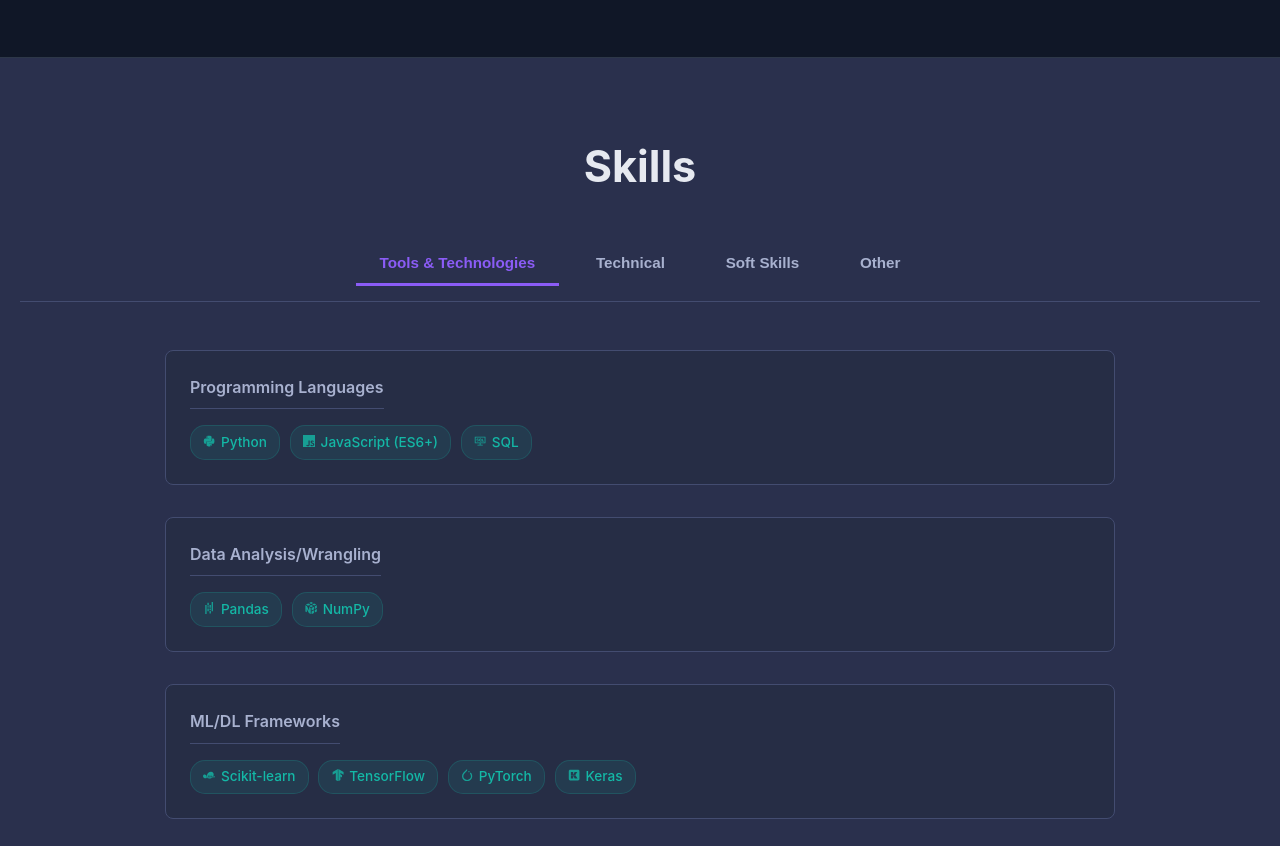
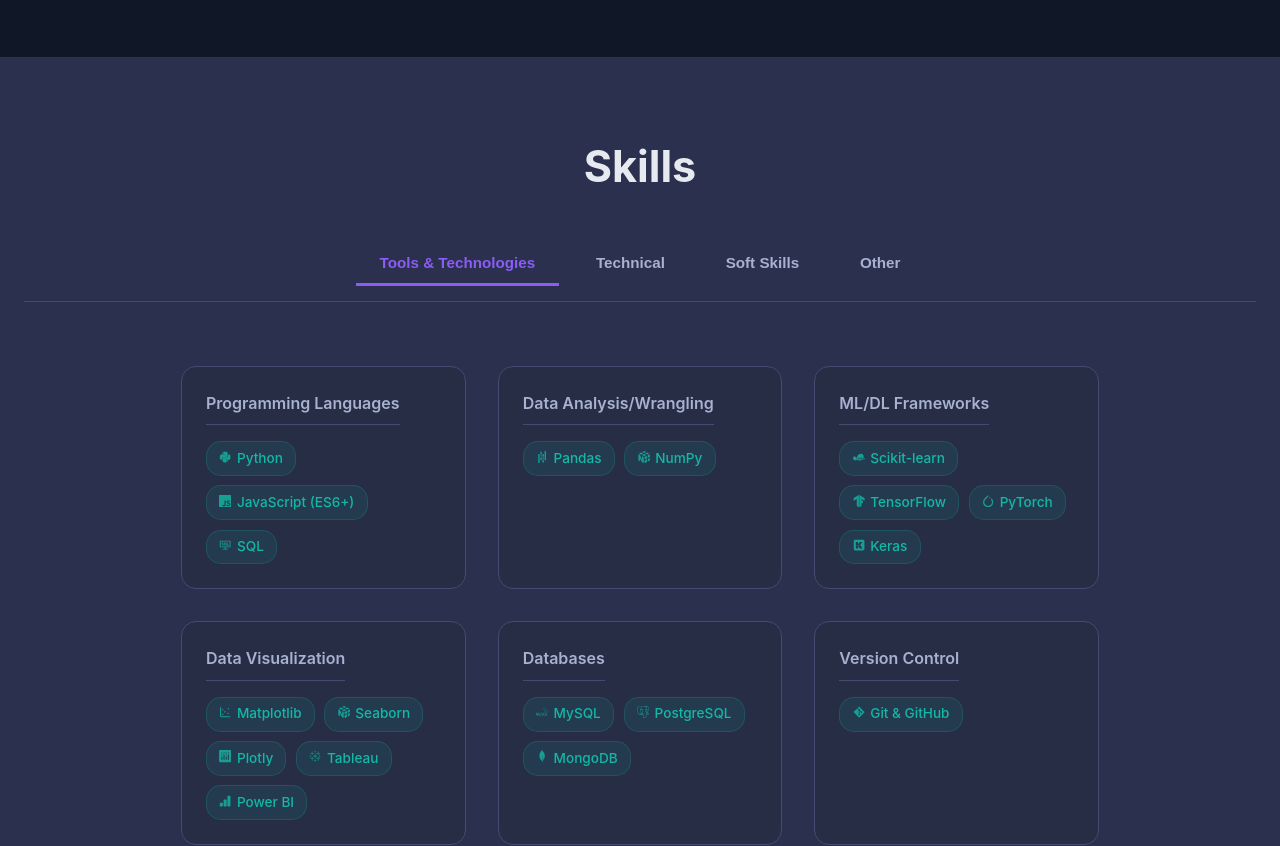
Before and after one commit to Arignan/Portfolio-Arignan-new, a React (Vite) app: page / in a window 1280 px wide. Shown: the part 5140-5986 px from the top of the page. Built offline with nearby package versions, Linux system fonts and the light colour scheme.

Commit message:
skills section updated

```diff
--- a/src/components/Skills/Skills.jsx
+++ b/src/components/Skills/Skills.jsx
@@ -33,7 +33,7 @@ const Skills = () => {
 
   return (
     <section id="skills" className={styles.skills}>
-      <div className="container">
+      <div className={styles.container}>
         <h2 className={styles.sectionTitle}>Skills</h2> {/* Reuse style */}
 
         {/* Tab Buttons */}
--- a/src/components/Skills/Skills.module.css
+++ b/src/components/Skills/Skills.module.css
@@ -19,6 +19,10 @@
   position: relative;
   font-family: 'Inter', sans-serif;
   color: var(--indigo-text-soft);
+}
+.skills .container{
+  margin: 0 auto; /* Center container */
+  padding: 0 1.5rem; /* Horizontal padding for smaller screens */
 }
 
 .sectionTitle { /* Reuse Section Title style */
@@ -104,19 +108,58 @@
   align-items: center;
   gap: 0.8rem;
   background-color: var(--indigo-card-bg); /* Card BG for item */
-  padding: 0.8rem 1rem;
-  border-radius: 6px;
-  border: 1px solid var(--indigo-border);
+  padding: 15px;
+  border-radius: 12px;
+  border: 1px solid transparent;
   transition: transform 0.2s ease, border-color 0.2s ease;
 }
 .skillItem:hover {
-    transform: scale(1.03);
-    border-color: #5a6780;
+  /* Apply the animation on hover */
+  animation: borderColorSequence 0.4s ease-in-out forwards; /* Animation runs for 1.5s, stops at the final state */
+  transform: scale(1.005); /* Keep your scaling effect */
+}
+
+/* Define the keyframes for the border color animation */
+@keyframes borderColorSequence {
+  0% {
+      border-top-color: transparent;
+      border-right-color: transparent;
+      border-bottom-color: transparent;
+      border-left-color: transparent;
+  }
+  25% {
+      /* Right border turns blue */
+      border-top-color: transparent;
+      border-right-color: #2fad72;
+      border-bottom-color: transparent;
+      border-left-color: transparent;
+  }
+  50% {
+      /* Bottom border turns blue (Right stays blue) */
+      border-top-color: transparent;
+      border-right-color: #2fad72;
+      border-bottom-color: #2fad72;
+      border-left-color: transparent;
+  }
+  75% {
+      /* Left border turns blue (Right and Bottom stay blue) */
+      border-top-color: transparent;
+      border-right-color: #2fad72;
+      border-bottom-color: #2fad72;
+      border-left-color: #2fad72;
+  }
+  100% {
+      /* Top border turns blue (All sides are now blue) */
+      border-top-color: #2fad72;
+      border-right-color: #2fad72;
+      border-bottom-color: #2fad72;
+      border-left-color: #2fad72;
+  }
 }
 
 .skillIcon {
   font-size: 1.3rem;
-  color: var(--violet-accent);
+  color: #4093eb;
   flex-shrink: 0;
   line-height: 1;
 }
@@ -129,14 +172,15 @@
 
 /* --- Container for Tool Categories --- */
 .toolCategoriesContainer {
-    display: flex;
-    flex-direction: column;
-    gap: 2rem; /* Space between tool categories */
+    display: grid;
+    grid-template-columns: repeat(auto-fill, minmax(280px, 1fr));
+    gap: 2rem;
+    padding: 1rem;
 }
 
 .toolCategory {
   background-color: rgba(31, 41, 55, 0.3); /* Slightly different background */
-  border-radius: 8px;
+  border-radius: 15px;
   padding: 1.5rem;
   border: 1px solid var(--indigo-border);
 }
```
